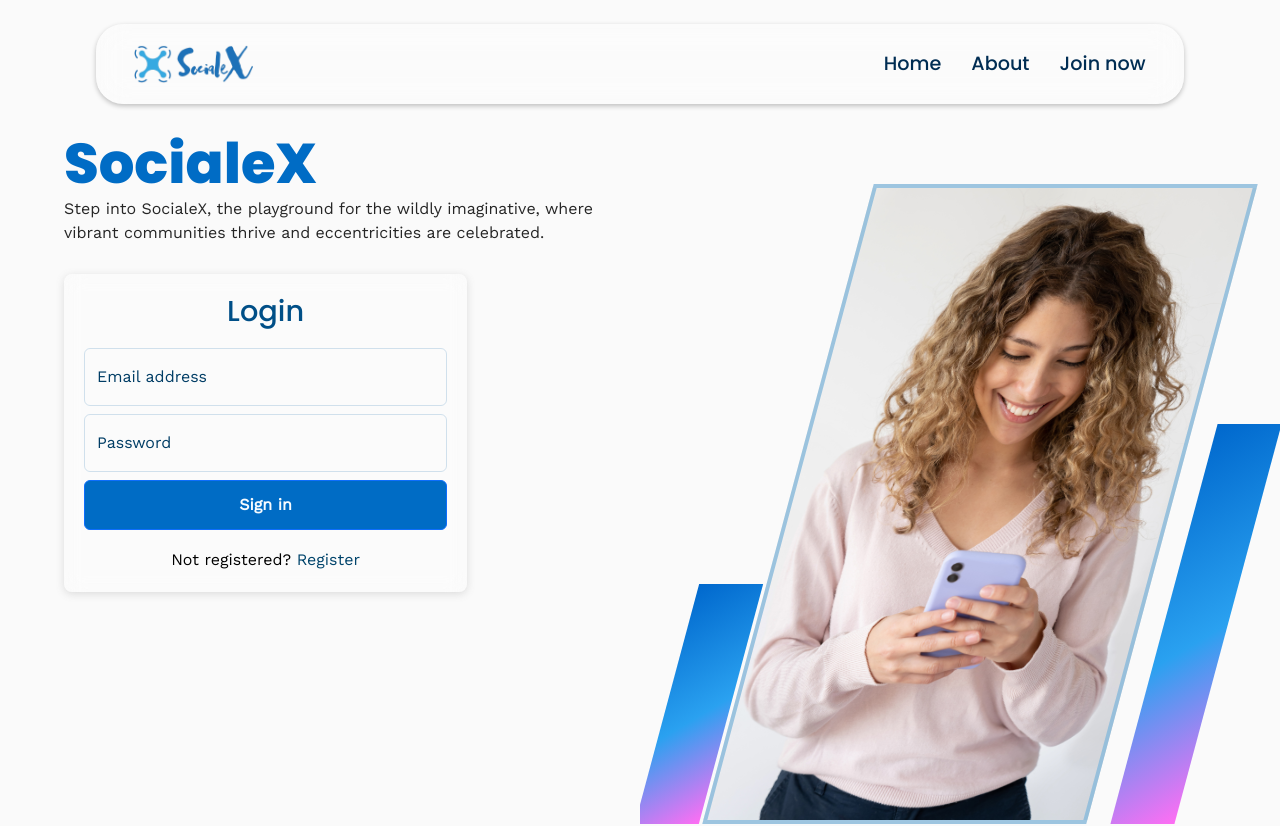
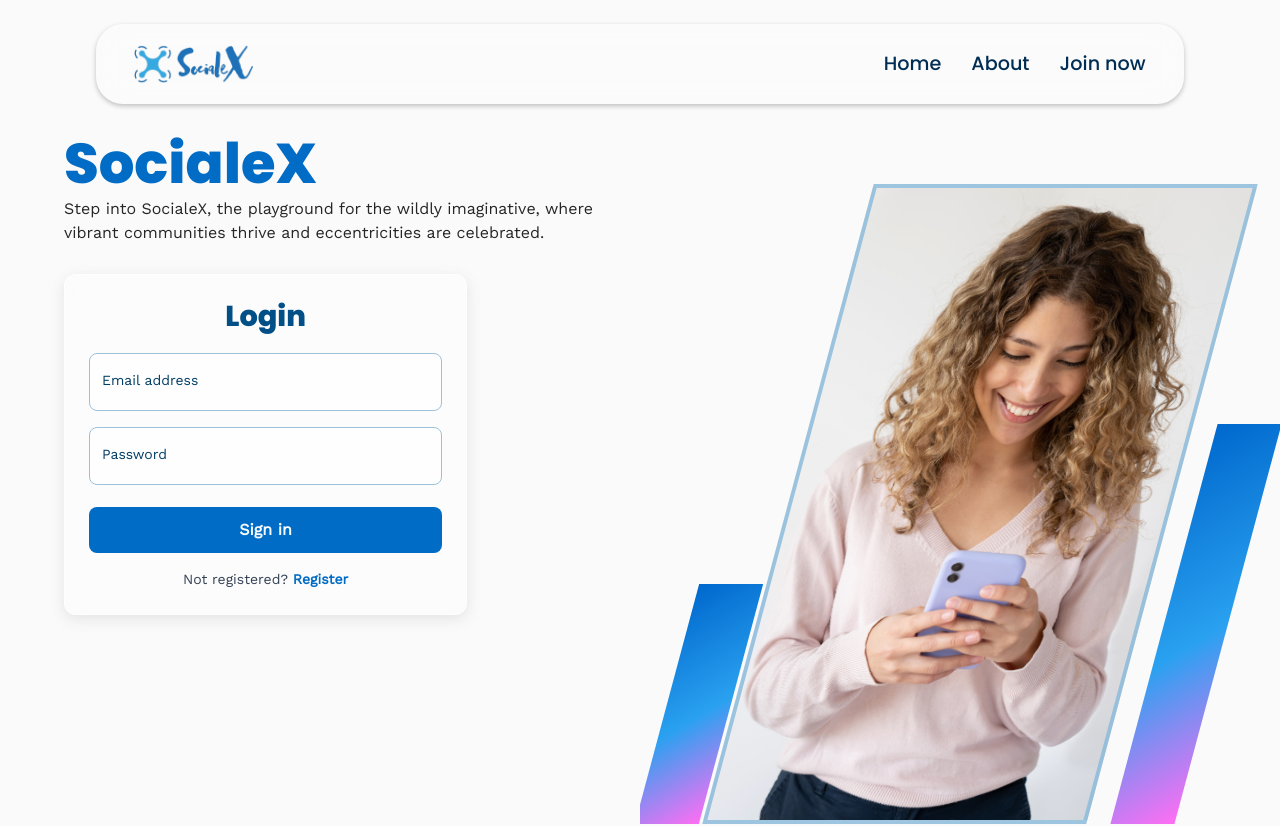
Before and after one commit to EC-Coder-Ravi-7/Social-Media-Project, a React (Create React App) app in the folder Social Media App/client/: page /landing in a window 1280 px wide. Shown: the top 826 px of the page. Built offline with nearby package versions, Linux system fonts and the light colour scheme; no server answers.

Commit message:
fix: landing floating label inputs, story upload logic, and profile highlights UI

```diff
--- a/Social Media App/client/src/components/Login.jsx
+++ b/Social Media App/client/src/components/Login.jsx
@@ -1,32 +1,55 @@
-
-import React, { useContext } from 'react'
+import React, { useContext, useState } from 'react';
 import { AuthenticationContext } from '../context/AuthenticationContextProvider';
 
-const Login = ({setIsLoginBox}) => {
+const Login = ({ setIsLoginBox }) => {
+  const [email, setEmail] = useState('');
+  const [password, setPassword] = useState('');
+  const { login } = useContext(AuthenticationContext);
 
-  const {setEmail, setPassword, login} = useContext(AuthenticationContext);
-
-  const handleLogin = async (e) =>{
+  const handleLogin = async (e) => {
     e.preventDefault();
-    await login();
-  }
+    await login({ email, password });
+  };
 
   return (
-    <form className="authForm">
-        <h2>Login</h2>
-        <div className="form-floating mb-3 authFormInputs">
-            <input type="email" className="form-control" id="floatingInput" placeholder="name@example.com" onChange={(e) => setEmail(e.target.value)} />
-            <label htmlFor="floatingInput">Email address</label>
-        </div>
-            <div className="form-floating mb-3 authFormInputs">
-            <input type="password" className="form-control" id="floatingPassword" placeholder="Password" onChange={(e) => setPassword(e.target.value)} />
-            <label htmlFor="floatingPassword">Password</label>
-        </div>
-        <button type="submit" className="btn btn-primary" onClick={handleLogin}>Sign in</button>
+    <form className="authForm" onSubmit={handleLogin}>
+      <h2>Login</h2>
 
-        <p>Not registered? <span onClick={()=> setIsLoginBox(false)}>Register</span></p>
+      <div className="form-floating authFormInputs">
+        <input
+          type="email"
+          className="form-control"
+          id="floatingEmail"
+          placeholder="name@example.com"
+          value={email}
+          onChange={(e) => setEmail(e.target.value)}
+          required
+        />
+        <label htmlFor="floatingEmail">Email address</label>
+      </div>
+
+      <div className="form-floating authFormInputs">
+        <input
+          type="password"
+          className="form-control"
+          id="floatingPassword"
+          placeholder="Password"
+          value={password}
+          onChange={(e) => setPassword(e.target.value)}
+          required
+        />
+        <label htmlFor="floatingPassword">Password</label>
+      </div>
+
+      <button type="submit" className="btn btn-primary">
+        Sign in
+      </button>
+
+      <p>
+        Not registered? <span onClick={() => setIsLoginBox(false)}>Register</span>
+      </p>
     </form>
-  )
-}
+  );
+};
 
-export default Login
+export default Login;
--- a/Social Media App/client/src/styles/landingpage.css
+++ b/Social Media App/client/src/styles/landingpage.css
@@ -133,25 +133,21 @@
 
 .authForm {
     margin-top: 5%;
-    padding: 20px;
+    padding: 24px;
     width: 70%;
-
-    /* VERY IMPORTANT */
     box-sizing: border-box;
     max-width: 100%;
-
     display: flex;
     flex-direction: column;
     justify-content: center;
     text-align: center;
-
     height: max-content;
     font-family: 'Work Sans', sans-serif;
-
-    background-color: rgba(255, 255, 255, 0.263);
+    background-color: rgba(255, 255, 255, 0.4);
     backdrop-filter: blur(10px);
-    box-shadow: rgba(99, 99, 99, 0.2) 0px 2px 8px 0px;
-    border-radius: 0.5rem;
+    box-shadow: rgba(99, 99, 99, 0.15) 0px 4px 14px 0px;
+    border-radius: 0.75rem;
+    border: 1px solid rgba(255, 255, 255, 0.6);
 }
 
 .authForm h2 {
@@ -159,57 +155,69 @@
     font-family: 'Poppins', sans-serif;
     color: rgb(0, 79, 135);
     font-size: 1.8rem;
+    font-weight: 700;
 }
 
+/* Container around each input field */
 .authFormInputs {
     width: 100%;
-    height: 50px;
-
-    /* VERY IMPORTANT */
+    margin-bottom: 16px;
+    position: relative;
     box-sizing: border-box;
 }
 
+/* Floating label styling */
 .authFormInputs label {
     color: rgb(0, 61, 101);
+    font-size: 14px;
 }
 
-.authFormInputs input {
-    color: rgb(0, 61, 101);
-    border: none;
+/* Let Bootstrap manage the input padding & height */
+.authFormInputs input.form-control {
+    width: 100%;
+    background-color: rgba(255, 255, 255, 0.7);
+    border: 1px solid #9dc1d9;
+    color: rgb(0, 45, 83);
+    font-size: 15px;
+    border-radius: 8px;
     outline: none;
-    background-color: rgba(231, 235, 235, 0);
-    border: 1px solid #9dc1d975;
-
-    /* Prevent input from overflowing */
-    width: 100%;
-    max-width: 100%;
-    box-sizing: border-box;
+    box-shadow: none;
+    transition: border-color 0.2s ease, background-color 0.2s ease;
 }
 
-.authFormInputs input#floatingInput.form-control {
-    padding: 0 !important;
-    box-sizing: border-box;
+.authFormInputs input.form-control:focus {
+    background-color: #ffffff;
+    border-color: rgb(0, 108, 197);
+    box-shadow: 0 0 0 2px rgba(0, 108, 197, 0.15);
 }
 
 .authForm button {
     background-color: rgb(0, 108, 197);
-    font-weight: bold;
+    font-weight: 600;
     color: rgb(246, 251, 255);
-    height: 50px;
+    height: 46px;
+    border: none;
+    border-radius: 8px;
+    width: 100%;
+    margin-top: 6px;
+    cursor: pointer;
+    transition: background-color 0.2s ease;
+}
 
-    width: 100%;
-    max-width: 100%;
-    box-sizing: border-box;
+.authForm button:hover {
+    background-color: rgb(0, 85, 158);
 }
 
 .authForm p {
-    margin-top: 5%;
-    color: black;
+    margin-top: 16px;
+    margin-bottom: 0;
+    font-size: 14px;
+    color: #334155;
 }
 
 .authForm p span {
-    margin-top: 5%;
-    color: rgb(0, 68, 107);
+    color: rgb(0, 108, 197);
+    font-weight: 600;
     cursor: pointer;
 }
 
```
